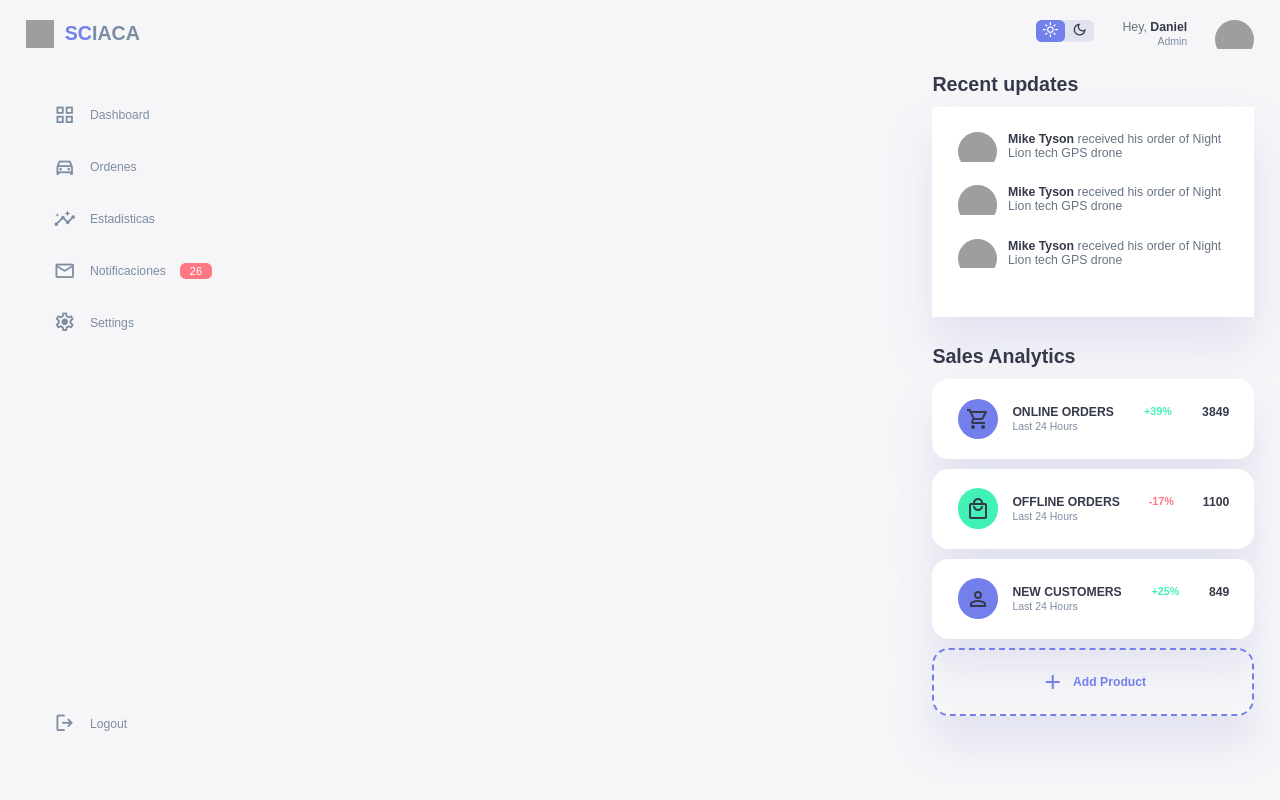
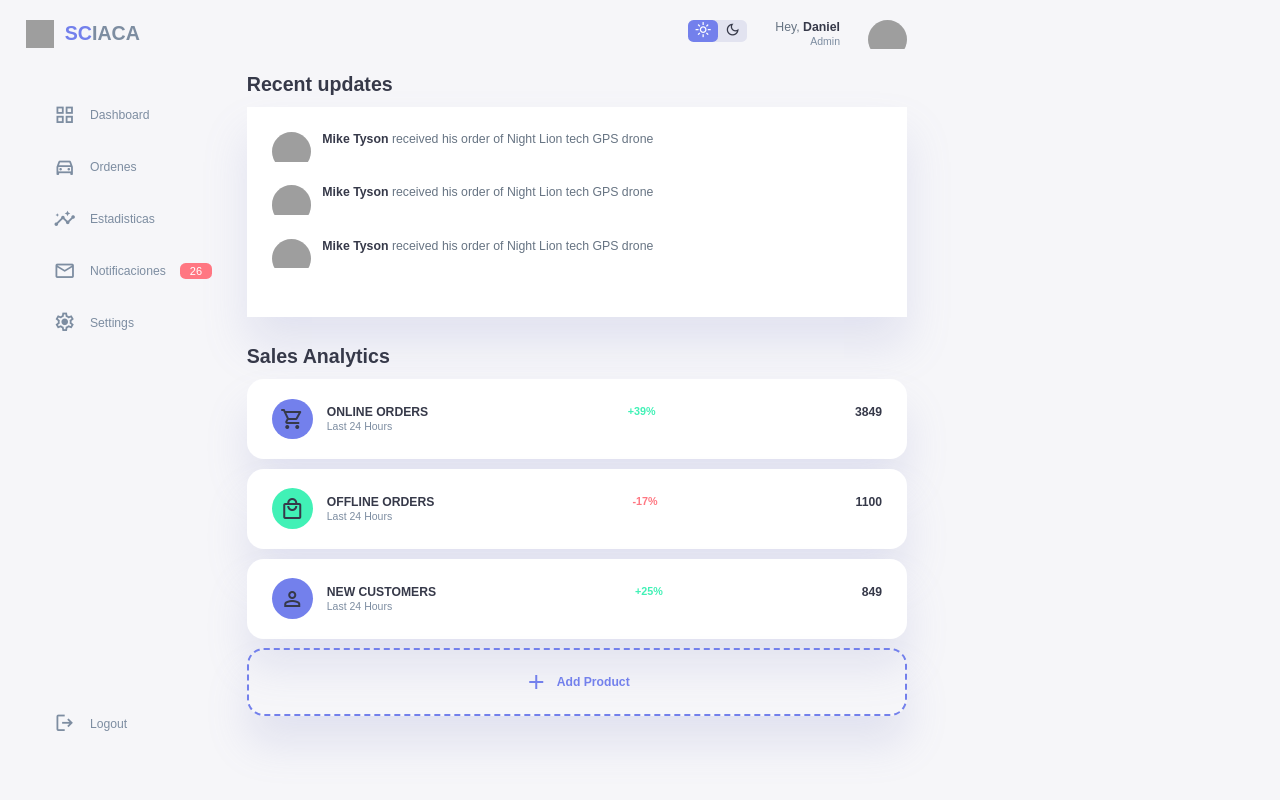
Before and after one commit to Lausciaca/TALLER_SCIACA, a Django app: template core/templates/core/base.html in a window 1280 px wide. Run offline with Django 4.2, Linux system fonts and the light colour scheme; the template is opened without the code that fills it, so the values that code supplies are empty; grey boxes are pictures that could not be loaded.

Commit message:
Arreglar bug visual content block

```diff
--- a/core/static/core/css/style.css
+++ b/core/static/core/css/style.css
@@ -607,8 +607,3 @@ main .recent-orders a{
         font-size: 2rem;
     }
 }
-
-
-.content-block{
-    display: flex;
-}
--- a/core/templates/core/base.html
+++ b/core/templates/core/base.html
@@ -62,11 +62,9 @@
             </a>
         </div>
     </aside>
-    <div class="content-block">
-        {% block content %}
+    {% block content %}
 
-        {% endblock %}
-    </div>
+    {% endblock %}
     <div class="right">
         <div class="top">
             <button id="menu-btn">
```
